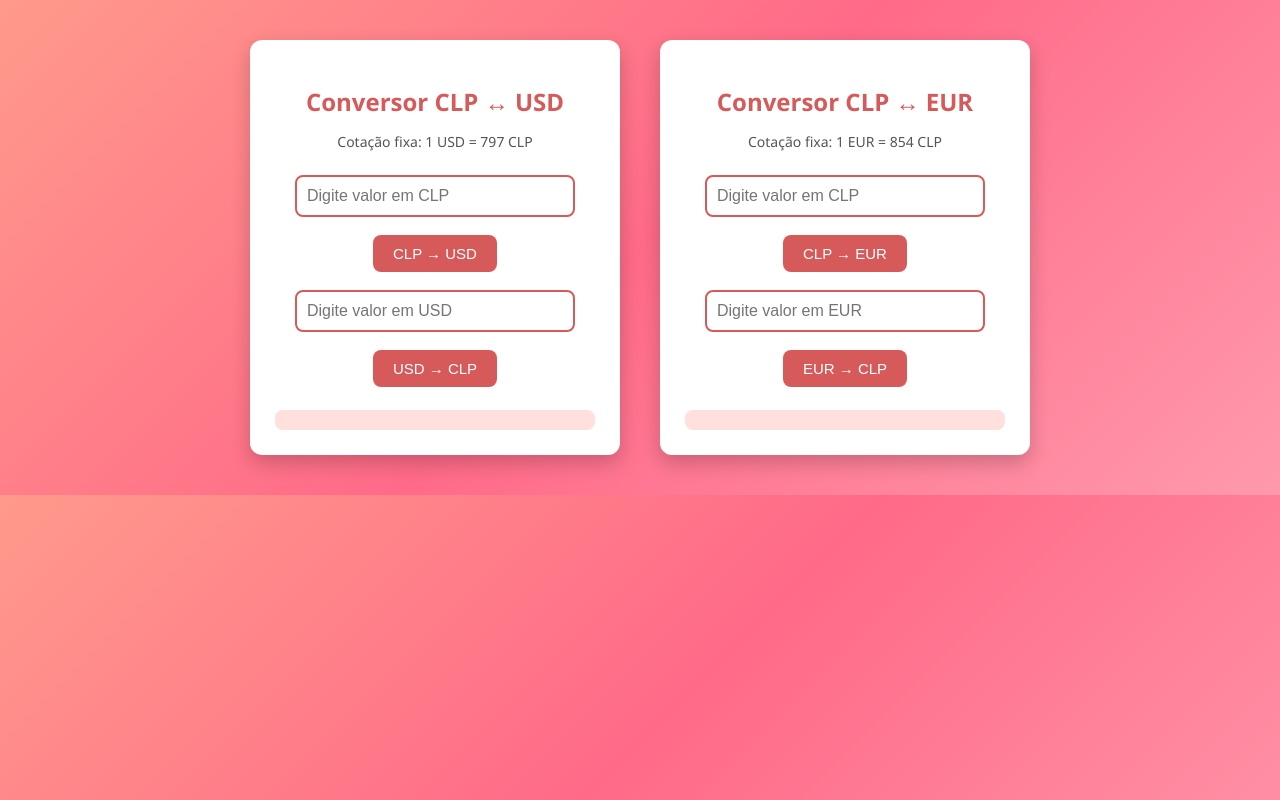
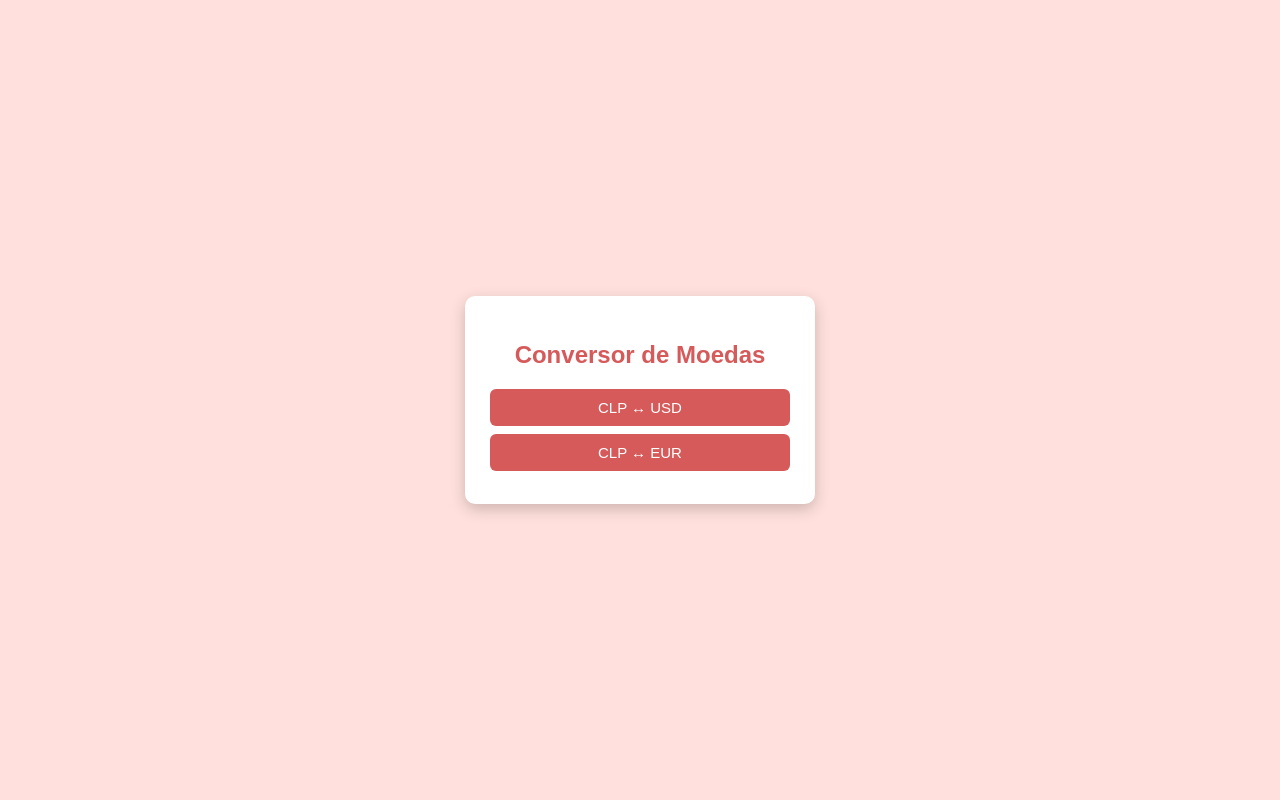
Before and after one commit to cintiaantunes/calculadora-moedas, a plain HTML site: page index.html in a window 1280 px wide. Drawn offline with Linux system fonts and the light colour scheme.

Commit message:
Update index.html

```diff
--- a/index.html
+++ b/index.html
@@ -2,108 +2,119 @@
 <html lang="pt-BR">
 <head>
   <meta charset="UTF-8">
-  <title>Calculadoras CLP ↔ USD e CLP ↔ EUR</title>
+  <title>Conversor de Moedas</title>
   <style>
     body {
-      font-family: 'Segoe UI', Arial, sans-serif;
-      background: linear-gradient(135deg, #ff9a8b, #ff6a88, #ff99ac); /* tons salmão */
-      color: #333;
+      font-family: Arial, sans-serif;
+      background: #ffe0dc; /* tom salmão suave */
       display: flex;
       justify-content: center;
-      align-items: flex-start;
-      gap: 40px;
-      padding: 40px;
+      align-items: center;
+      height: 100vh;
       margin: 0;
     }
-    .container {
+    .box {
       background: #fff;
       padding: 25px;
-      border-radius: 12px;
-      box-shadow: 0 8px 20px rgba(0,0,0,0.2);
+      border-radius: 10px;
+      box-shadow: 0 5px 15px rgba(0,0,0,0.2);
       text-align: center;
-      width: 320px;
+      width: 300px;
     }
     h2 {
-      margin-bottom: 10px;
       color: #d65a5a;
     }
-    p {
-      font-size: 14px;
-      color: #555;
-    }
-    input {
-      width: 80%;
-      padding: 10px;
-      margin: 10px 0;
-      border: 2px solid #d65a5a;
-      border-radius: 8px;
-      font-size: 16px;
-    }
     button {
+      display: block;
+      width: 100%;
       background: #d65a5a;
       color: #fff;
       border: none;
-      padding: 10px 20px;
-      margin: 8px;
-      border-radius: 8px;
+      padding: 10px;
+      margin: 8px 0;
+      border-radius: 6px;
       cursor: pointer;
       font-size: 15px;
-      transition: background 0.3s;
     }
     button:hover {
       background: #a94444;
     }
+    input {
+      width: 90%;
+      padding: 8px;
+      margin: 8px 0;
+      border: 1px solid #ccc;
+      border-radius: 6px;
+    }
     .resultado {
+      margin-top: 12px;
+      font-size: 20px;       /* maior para destaque */
+      font-weight: bold;
+      color: #1b5e20;        /* verde escuro */
+    }
+    .calculadora {
+      display: none;
+    }
+    .voltar {
+      width: 40%;            /* menor que os outros */
+      background: #999;      /* cinza discreto */
+      font-size: 13px;
       margin-top: 15px;
-      font-size: 17px;
-      font-weight: bold;
-      color: #a94444;
-      background: #ffe0dc;
-      padding: 10px;
-      border-radius: 8px;
+    }
+    .voltar:hover {
+      background: #666;
     }
   </style>
 </head>
 <body>
+  <div class="box" id="menu">
+    <h2>Conversor de Moedas</h2>
+    <button onclick="abrirCalc('usd')">CLP ↔ USD</button>
+    <button onclick="abrirCalc('eur')">CLP ↔ EUR</button>
+  </div>
+
   <!-- Calculadora USD -->
-  <div class="container">
-    <h2>Conversor CLP ↔ USD</h2>
+  <div class="box calculadora" id="calc_usd">
+    <h2>CLP ↔ USD</h2>
     <p>Cotação fixa: 1 USD = 797 CLP</p>
-
-    <input type="number" id="clp_usd" placeholder="Digite valor em CLP">
-    <br>
+    <input type="number" id="clp_usd" placeholder="Valor em CLP">
     <button onclick="converterParaUSD()">CLP → USD</button>
-    <br>
-
-    <input type="number" id="usd" placeholder="Digite valor em USD">
-    <br>
+    <input type="number" id="usd" placeholder="Valor em USD">
     <button onclick="converterParaCLP()">USD → CLP</button>
-
     <div class="resultado" id="resultado_usd"></div>
+    <button class="voltar" onclick="voltarMenu()">Voltar</button>
   </div>
 
   <!-- Calculadora EUR -->
-  <div class="container">
-    <h2>Conversor CLP ↔ EUR</h2>
+  <div class="box calculadora" id="calc_eur">
+    <h2>CLP ↔ EUR</h2>
     <p>Cotação fixa: 1 EUR = 854 CLP</p>
-
-    <input type="number" id="clp_eur" placeholder="Digite valor em CLP">
-    <br>
+    <input type="number" id="clp_eur" placeholder="Valor em CLP">
     <button onclick="converterParaEUR()">CLP → EUR</button>
-    <br>
-
-    <input type="number" id="eur" placeholder="Digite valor em EUR">
-    <br>
+    <input type="number" id="eur" placeholder="Valor em EUR">
     <button onclick="converterParaCLP_EUR()">EUR → CLP</button>
-
     <div class="resultado" id="resultado_eur"></div>
+    <button class="voltar" onclick="voltarMenu()">Voltar</button>
   </div>
 
   <script>
-    const taxaUSD = 797; // 1 USD = 797 CLP
-    const taxaEUR = 854; // 1 EUR = 854 CLP
+    const taxaUSD = 797;
+    const taxaEUR = 854;
 
-    // USD
+    function abrirCalc(tipo) {
+      document.getElementById("menu").style.display = "none";
+      document.getElementById("calc_usd").style.display = "none";
+      document.getElementById("calc_eur").style.display = "none";
+      if(tipo === "usd") document.getElementById("calc_usd").style.display = "block";
+      if(tipo === "eur") document.getElementById("calc_eur").style.display = "block";
+    }
+
+    function voltarMenu() {
+      document.getElementById("menu").style.display = "block";
+      document.getElementById("calc_usd").style.display = "none";
+      document.getElementById("calc_eur").style.display = "none";
+    }
+
     function converterParaUSD() {
       let clp = document.getElementById("clp_usd").value;
       if(clp){
@@ -122,7 +133,6 @@
       }
     }
 
-    // EUR
     function converterParaEUR() {
       let clp = document.getElementById("clp_eur").value;
       if(clp){
```
